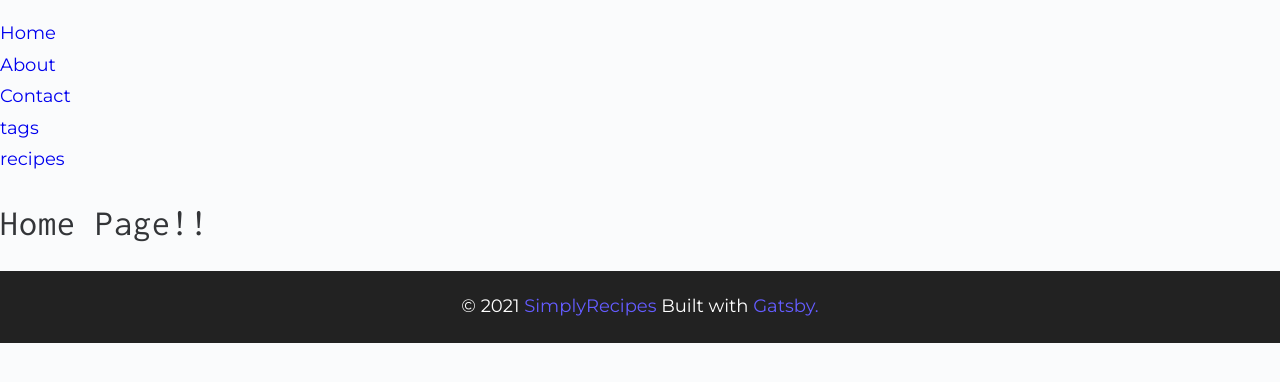
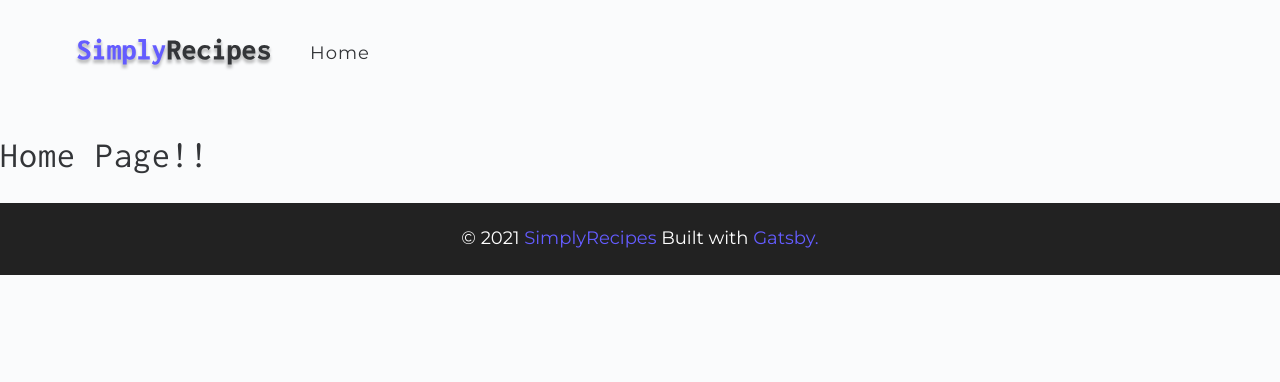
Before and after one commit to TotoroDavid/Gatsby-V3-Recipes-Site-Project, a Gatsby site: page / in a window 1280 px wide. Built offline with nearby package versions, Linux system fonts and the light colour scheme; Gatsby itself is replaced by a stand-in of ours.

Commit message:
added the logo and navBar

```diff
--- a/package.json
+++ b/package.json
@@ -20,6 +20,7 @@
     "normalize.css": "^8.0.1",
     "react": "^17.0.1",
     "react-dom": "^17.0.1",
+    "react-icons": "^4.2.0",
     "styled-components": "^5.2.3"
   },
   "devDependencies": {
--- a/src/components/NavBar.js
+++ b/src/components/NavBar.js
@@ -1,26 +1,26 @@
 import { Link } from 'gatsby'
 import React from 'react'
+import { FaAlignJustify } from 'react-icons/fa'
+import logo from '../assets/images/logo.svg'
 
 const NavBar = () => {
     return (
-        <nav>
-            <ul>
-                <li>
-                    <Link to='/'>Home</Link>
-                </li>
-                <li>
-                    <Link to='/about'>About</Link>
-                </li>
-                <li>
-                    <Link to='/contact'>Contact</Link>
-                </li>
-                <li>
-                    <Link to='/tags'>tags</Link>
-                </li>
-                <li>
-                    <Link to='/recipes'>recipes</Link>
-                </li>
-            </ul>
+        <nav className='navbar'>
+            <div className='nav-center'>
+                <div className='nav-header'>
+                    <Link to ='/'>
+                        <img src={logo} alt="simply recipes"/>
+                    </Link>
+                    <button className='nav-btn'>
+                        <FaAlignJustify/>
+                    </button>
+                </div>
+                <div className='nav-links show-links'>
+                    <Link to='/' className='nav-link'>
+                        Home
+                    </Link>
+                </div>
+            </div>
         </nav>
     )
 }
```
Also changed, not shown: src/assets/data/recipe.json (added, +20 -0 lines), src/assets/images/about.jpeg (added), src/assets/images/logo.svg (added), src/assets/images/main.jpeg (added), src/assets/images/recipe-1.jpeg (added), src/assets/images/recipes/recipe-1.jpeg (added), src/assets/images/recipes/recipe-2.jpg (added), src/assets/images/recipes/recipe-3.jpeg (added), src/assets/images/recipes/recipe-4.jpeg (added), 3 other files.
